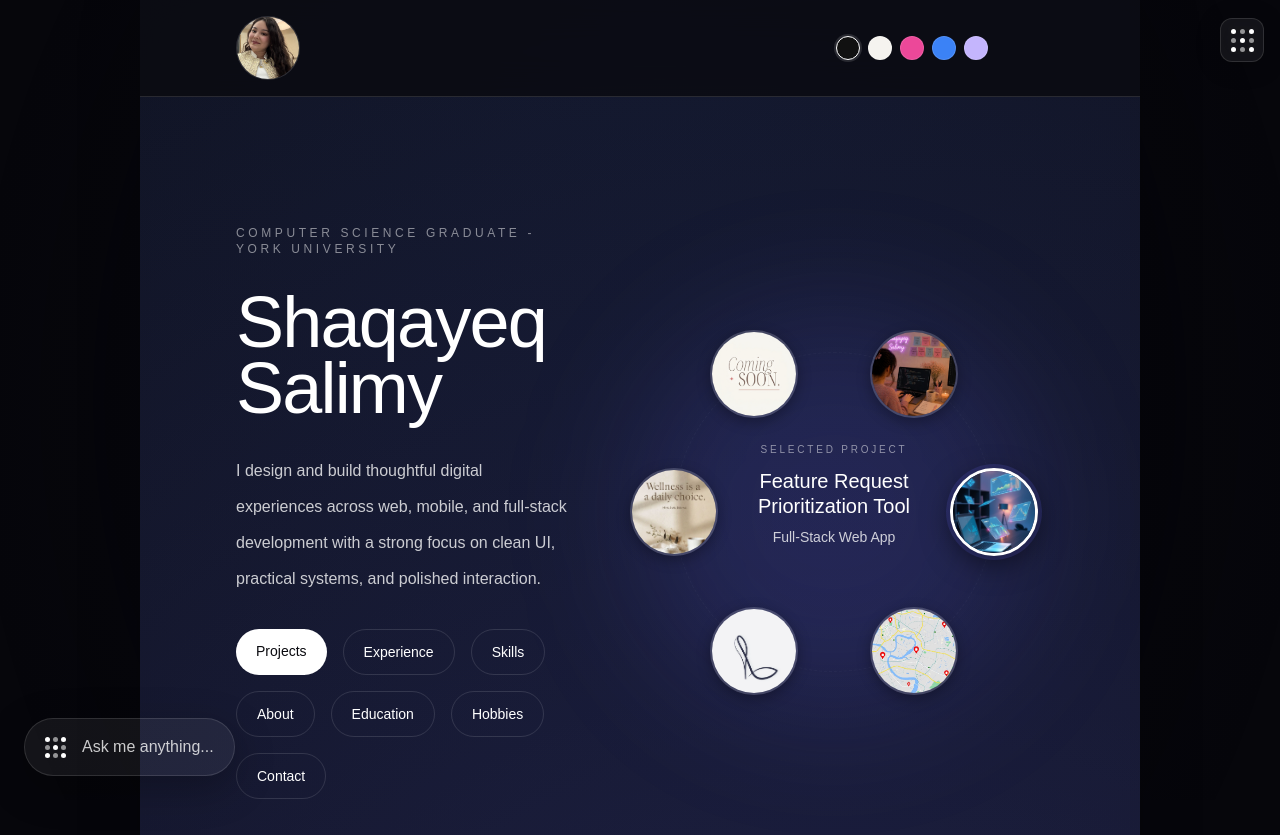
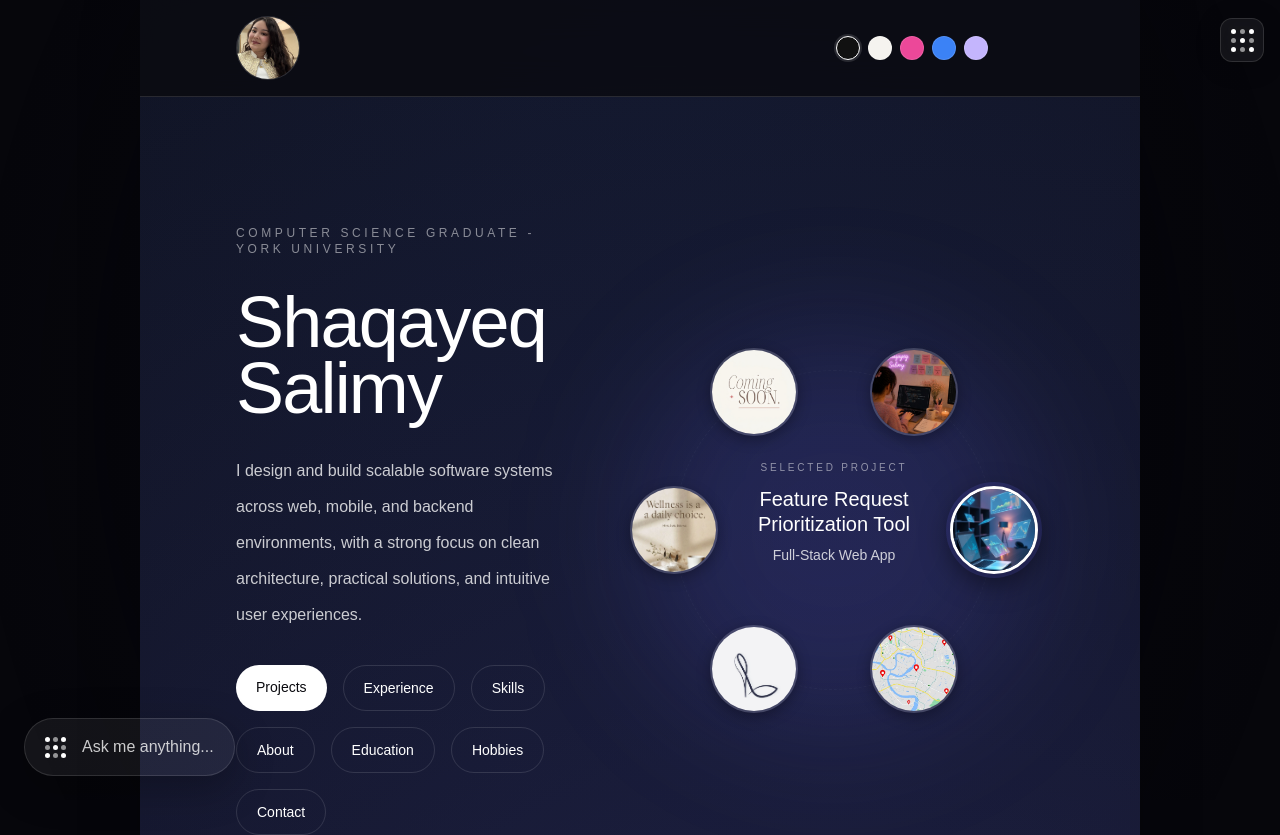
Before and after one commit to Shaqayeq6/shaqayeq-salimy-portfolio, a Next.js app: page / in a window 1280 px wide. Shown: the top 835 px of the page. Built offline with nearby package versions, Linux system fonts and the light colour scheme.

Commit message:
Update portfolio content

```diff
--- a/components/portfolio/AboutSection.tsx
+++ b/components/portfolio/AboutSection.tsx
@@ -57,16 +57,12 @@ export default function AboutSection({
           style={{ color: currentTheme.textSoft }}
         >
           <p>
-            I am a Computer Science graduate from York University with interests in
-            full-stack development, user interface design, and building
-            practical applications that improve user experiences.
+         I am a Computer Science graduate from York University with interests in software engineering, backend systems, and application design.
           </p>
 
           <p>
-            My projects reflect a mix of front-end design, backend logic,
-            database integration, and mobile development. I enjoy turning ideas
-            into polished, usable products while continuously improving both my
-            technical and design skills.
+           My projects reflect a mix of front-end design, backend logic, database integration, and mobile development. I enjoy turning ideas into polished, usable products while continuously
+         improving both my technical and problem-solving skills.
           </p>
         </div>
         </RevealLeft>
@@ -80,7 +76,7 @@ export default function AboutSection({
           className="overflow-hidden rounded-[2rem] border shadow-xl"
         >
           <img
-            src="/images/graduation.png"
+            src="/images/about.png"
             alt="Graduation"
             className="h-[28rem] w-full object-cover"
           />
--- a/components/portfolio/HeroSection.tsx
+++ b/components/portfolio/HeroSection.tsx
@@ -85,9 +85,7 @@ export default function HeroSection({
             className="max-w-2xl text-base leading-9"
             style={{ color: currentTheme.textSoft }}
           >
-            I design and build thoughtful digital experiences across web,
-            mobile, and full-stack development with a strong focus on clean UI,
-            practical systems, and polished interaction.
+            I design and build scalable software systems across web, mobile, and backend environments, with a strong focus on clean architecture, practical solutions, and intuitive user experiences.
           </p>
           </RevealLeft>
 
```
Also changed, not shown: public/images/about.png (added), public/images/graduation.png (deleted).
